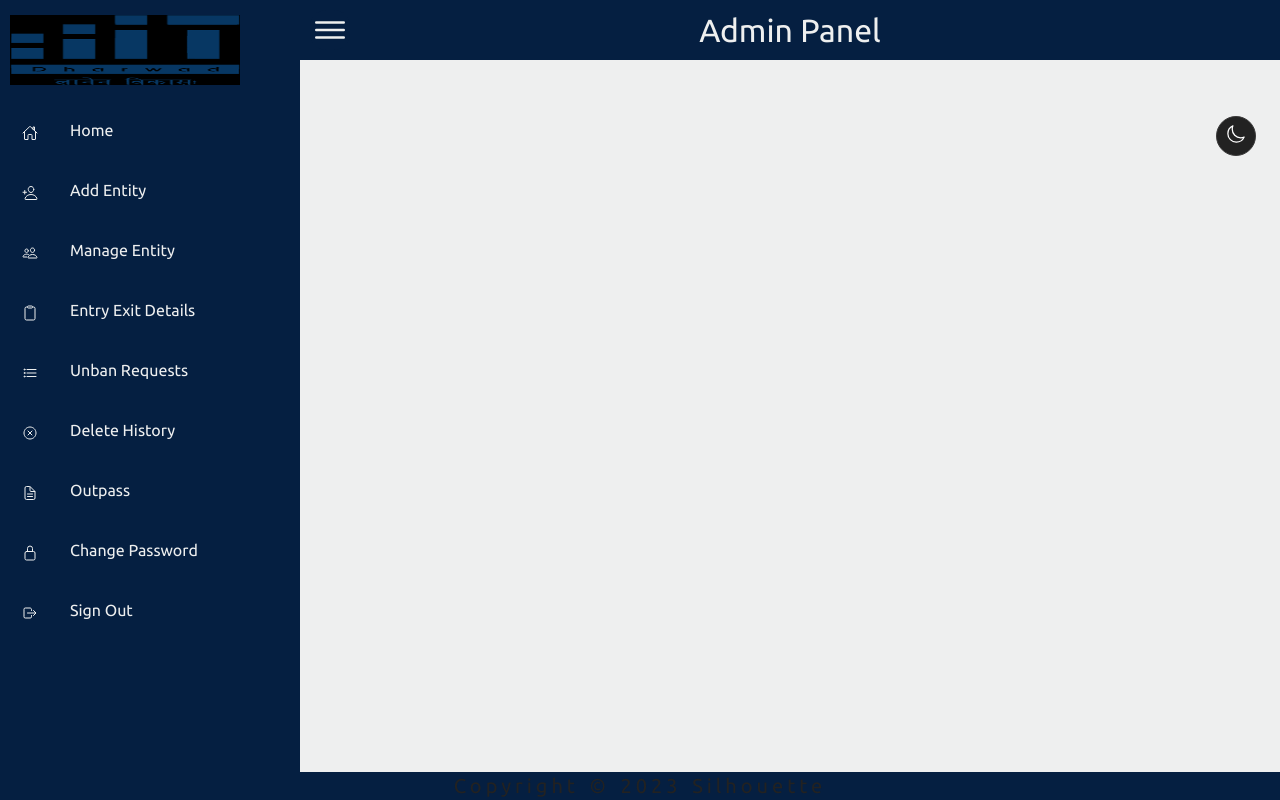
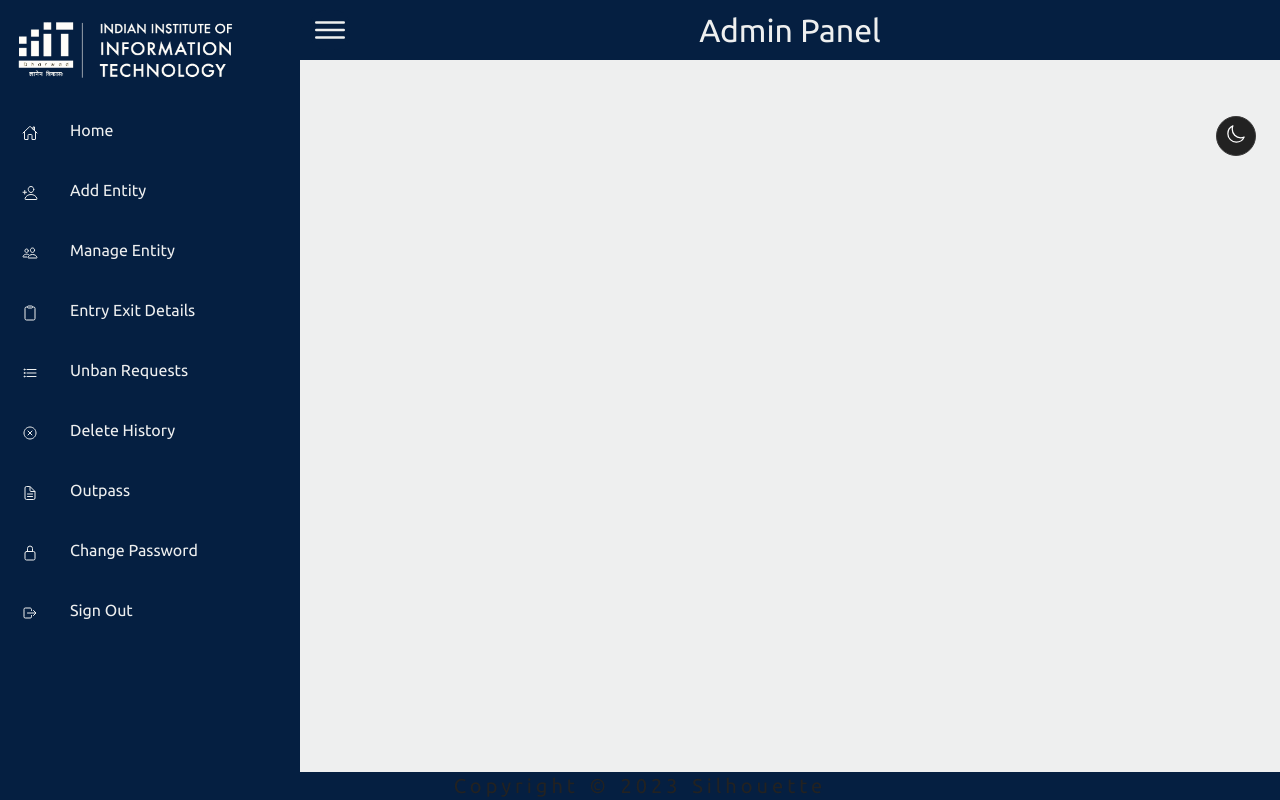
Before and after one commit to msanket79/FinalEntryExit, a React (Create React App) app in the folder final/: page /admin in a window 1280 px wide. Built offline with nearby package versions, Linux system fonts and the light colour scheme; a web font is replaced by a local one.

Commit message:
Add files via upload

```diff
--- a/final/src/components/NavBar.js
+++ b/final/src/components/NavBar.js
@@ -6,7 +6,8 @@
 import { NavLink } from "react-router-dom";
 import className from "classnames";
 import SharingContext from "../context/SharingContext";
-import logo from "../images/collegeLogo.png";
+// import logo from "../images/collegeLogo.png";
+import logo1 from "../images/logon.png";
 
 // Need to add active and pending class colours in css
 
@@ -48,7 +49,12 @@
               {/* <span>S</span> */}
               {/* {show && "ilhouette"}{" "} */}
               {/* Display the stylised S when collapsed */}
-              <img src={logo} className="nav-logo" alt="IIIT DWD Logo" />
+              <img
+                src={logo1}
+                className="nav-logo"
+                alt="IIIT DWD Logo"
+                // style="marginRight:'100em';"
+              />
             </div>
           </NavLink>
           <div className="nav-toggler">
```
Also changed, not shown: final/src/images/Indian_Institute_of_Information_Technology,_Dharwad_Logo.svg.png (added), final/src/images/logon.png (added).
